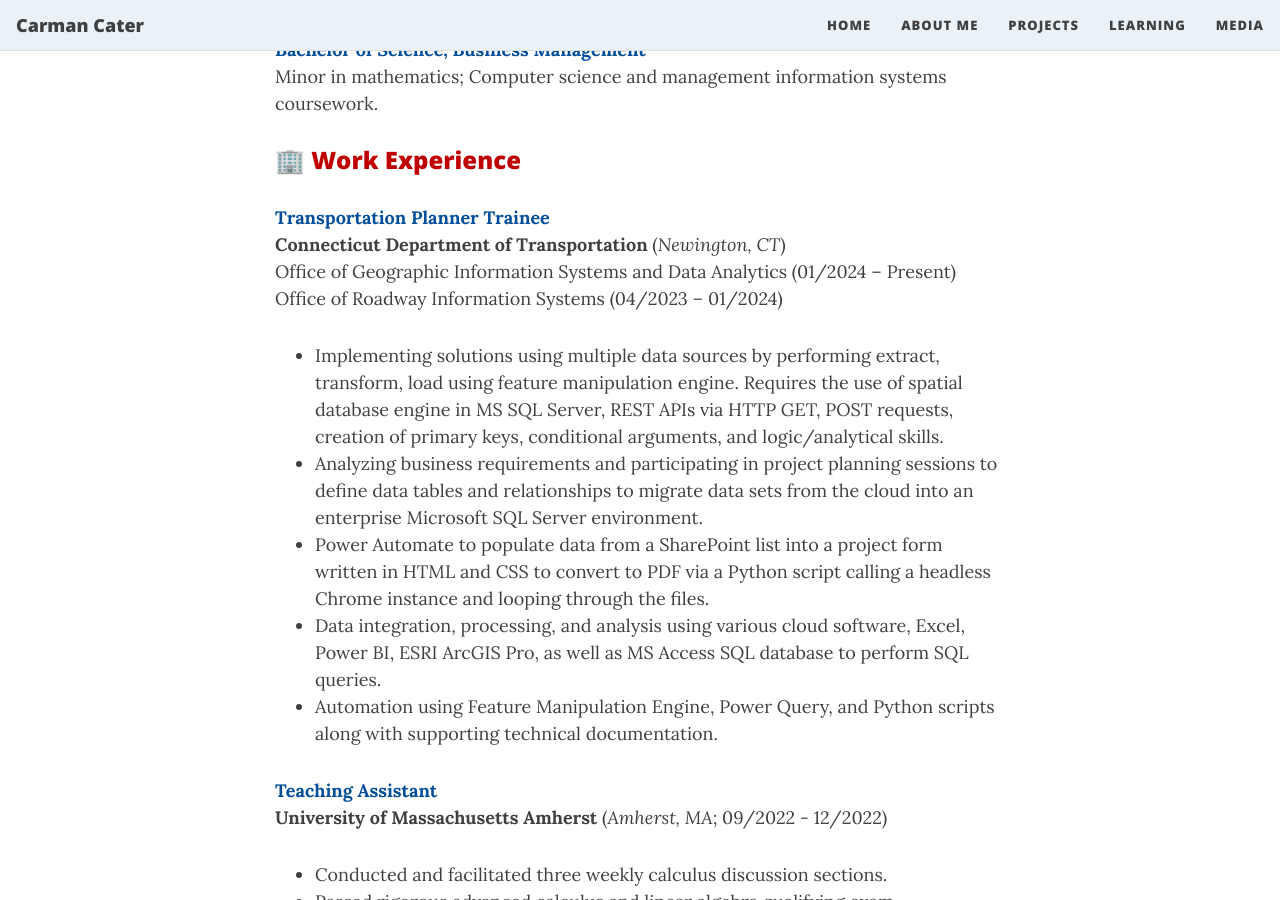
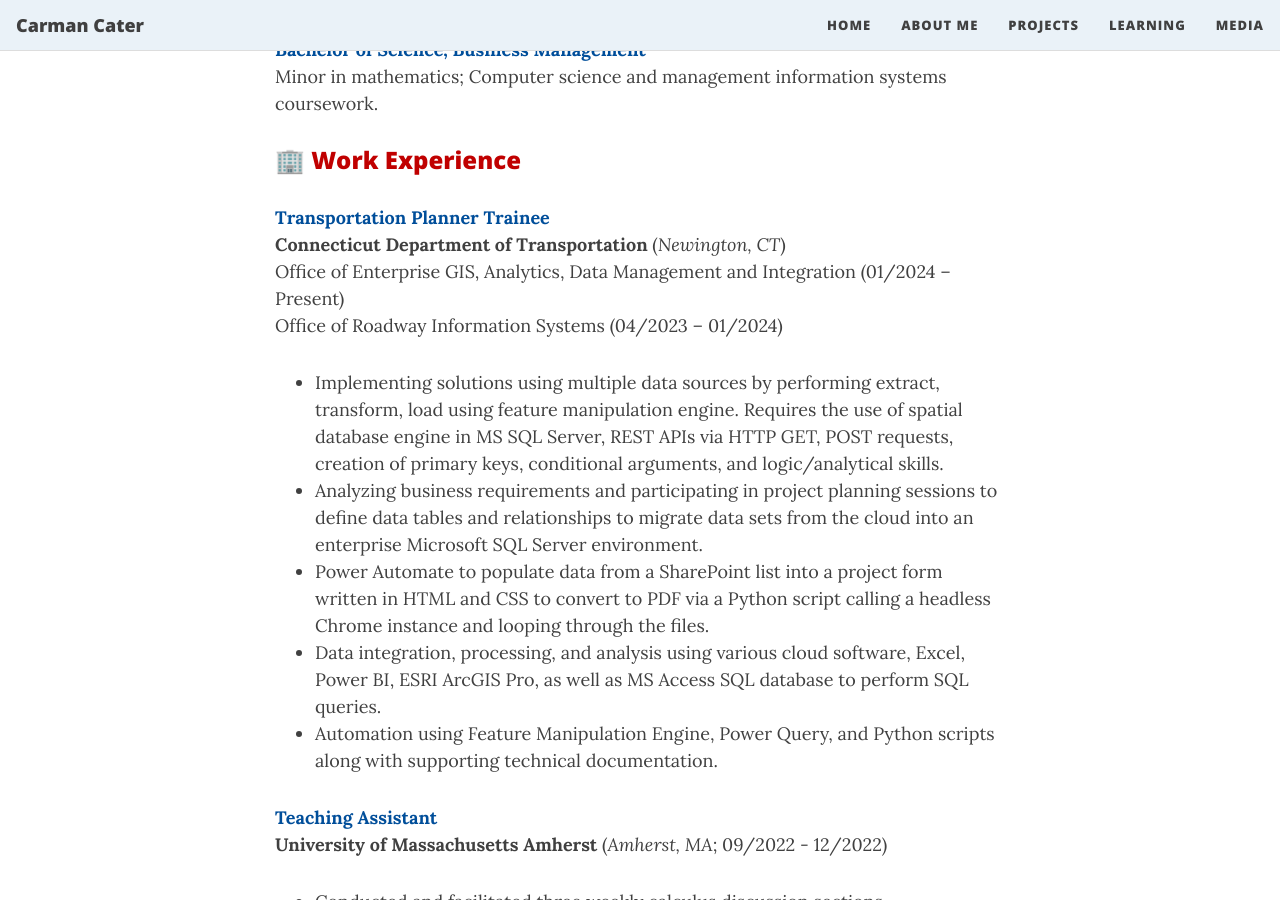
Before and after one commit to carmancater/carmancater.github.io, a Jekyll site: the page built from resume.md, in a window 1280 px wide and 900 px high, scrolled down 427 px. Built offline with Jekyll 4.4.1, drawn with Linux system fonts in a browser that asks for light colours; nearby versions of some CDN libraries; emoji names are drawn with the system emoji font.

Commit message:
Update resume.md

```diff
--- a/resume.md
+++ b/resume.md
@@ -18,7 +18,7 @@ Minor in mathematics; Computer science and management information systems course
 
 <span style="color: #004E9A">**Transportation Planner Trainee**</span>
 **Connecticut Department of Transportation** (*Newington, CT*)
-Office of Geographic Information Systems and Data Analytics (01/2024 – Present)
+Office of Enterprise GIS, Analytics, Data Management and Integration (01/2024 – Present)
 Office of Roadway Information Systems (04/2023 – 01/2024)
 - Implementing solutions using multiple data sources by performing extract, transform, load using feature manipulation engine. Requires the use of spatial database engine in MS SQL Server, REST APIs via HTTP GET, POST requests, creation of primary keys, conditional arguments, and logic/analytical skills.
 - Analyzing business requirements and participating in project planning sessions to define data tables and relationships to migrate data sets from the cloud into an enterprise Microsoft SQL Server environment.
```
